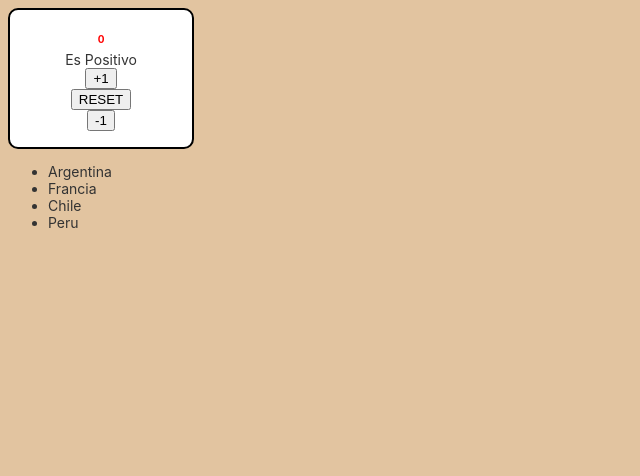
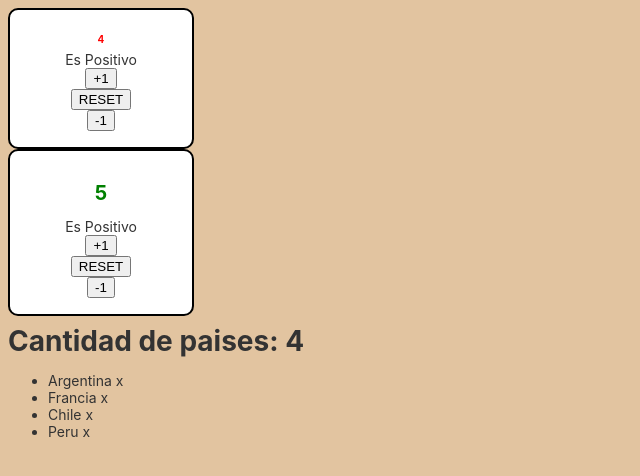
Before and after one commit to sole-arguello/proyectoDeClases, an Angular app: page / in a window 1280 px wide. Shown: the top 476 px of the page, without its empty margins (0-640 px from the left). Built offline with nearby package versions, Linux system fonts and the light colour scheme.

Commit message:
comunicacion entre componentes, @Input/Output, funcion EventEmitter y emit

```diff
--- a/src/app/app.component.html
+++ b/src/app/app.component.html
@@ -1,5 +1,6 @@
 
-<app-clicker></app-clicker>
+<app-clicker [pepe] = 'valorInicial'  (clickEmitter)="clickerWasCliked()"></app-clicker>
+<app-clicker [pepe] = '5'></app-clicker>
 
-
-<app-listado></app-listado>
+<h1>Cantidad de paises: {{paises.length}}</h1>
+<app-listado [paises]='paises' (borrarPais)="deleteCountry($event)"></app-listado>
--- a/src/app/app.component.ts
+++ b/src/app/app.component.ts
@@ -10,4 +10,16 @@ import { Component } from '@angular/core';
 //CLASS JS
 export class AppComponent {
   title = 'proyectoDeClases';
+
+  valorInicial: number = 4
+
+  clickerWasCliked(){
+    console.log('Cliker was Cliked')
+  }
+
+  paises = ['Argentina', 'Francia', 'Chile', 'Peru']
+
+  deleteCountry(paisABorrar: String){
+    this.paises = this.paises.filter(pais => pais !== paisABorrar)
+  }
 }
--- a/src/app/clicker/clicker.component.html
+++ b/src/app/clicker/clicker.component.html
@@ -1,9 +1,9 @@
 <div class="clicker-container">
-    <h1 [ngStyle]="{ 'color':numero < 5 ? 'red': 'green',
-                     'font-size': numero < 5 ? '10px'  : '20px'}">{{numero}}</h1>
+    <h1 [ngStyle]="{ 'color':number < 5 ? 'red': 'green',
+                     'font-size': number < 5 ? '10px'  : '20px'}">{{number}}</h1>
 
-    <span *ngIf="numero >= 0">Es Positivo</span>
-    <span *ngIf="numero < 0">Es Negativo</span>
+    <span *ngIf="number >= 0">Es Positivo</span>
+    <span *ngIf="number < 0">Es Negativo</span>
 
     <button (click)="increamentar()">+1</button>
     <button (click)="reset()">RESET</button>
--- a/src/app/clicker/clicker.component.ts
+++ b/src/app/clicker/clicker.component.ts
@@ -1,4 +1,4 @@
-import { Component } from '@angular/core';
+import { Component, EventEmitter, Input, Output } from '@angular/core';
 
 @Component({
   selector: 'app-clicker',
@@ -7,16 +7,21 @@ import { Component } from '@angular/core';
 })
 export class ClickerComponent {
   //Property Binding
-  numero: number = 0
+  @Input('pepe')//numero alias de number
+  number: number = 0
+
+  @Output()
+  clickEmitter = new EventEmitter ()
   //Event Binding
   increamentar(){
-    this.numero++
+    this.number++
+    this.clickEmitter.emit()
   }
   decreamentar(){
-    this.numero--
+    this.number--
   }
   reset(){
-    this.numero = 0
+    this.number = 0
   }
 
   //Directivas
--- a/src/app/listado/listado.component.html
+++ b/src/app/listado/listado.component.html
@@ -1,3 +1,4 @@
 <ul >
-    <li *ngFor="let pais of paises">{{pais}}</li>
+    <li *ngFor="let pais of paises">{{pais}}
+        <span (click)="removePais(pais)">x</span></li>
 </ul>
--- a/src/app/listado/listado.component.ts
+++ b/src/app/listado/listado.component.ts
@@ -1,4 +1,4 @@
-import { Component } from '@angular/core';
+import { Component, EventEmitter, Input, Output } from '@angular/core';
 
 @Component({
   selector: 'app-listado',
@@ -6,5 +6,15 @@ import { Component } from '@angular/core';
   styleUrls: ['./listado.component.css']
 })
 export class ListadoComponent {
-  paises: string [] = ['Argentina', 'Francia', 'Chile', 'Peru']
+  //paises: string [] = ['Argentina', 'Francia', 'Chile', 'Peru']
+  @Input()
+  paises: String[] = []
+
+  @Output()
+  borrarPais = new EventEmitter()
+
+  removePais(paisABorrar:String){
+    this.borrarPais.emit(paisABorrar)
+    //this.paises = this.paises.filter(pais => pais !== paisABorrar)
+  }
 }
```
